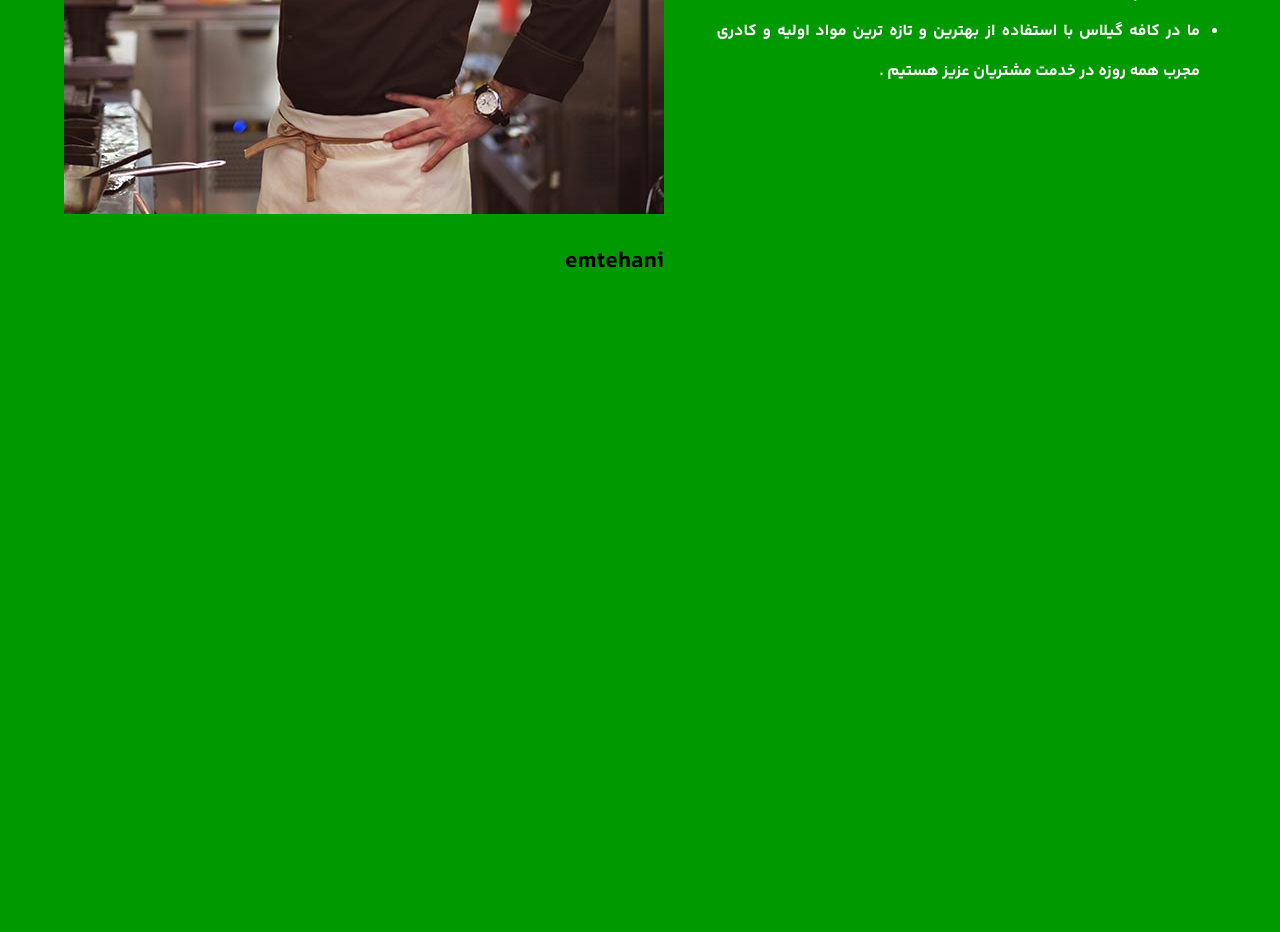
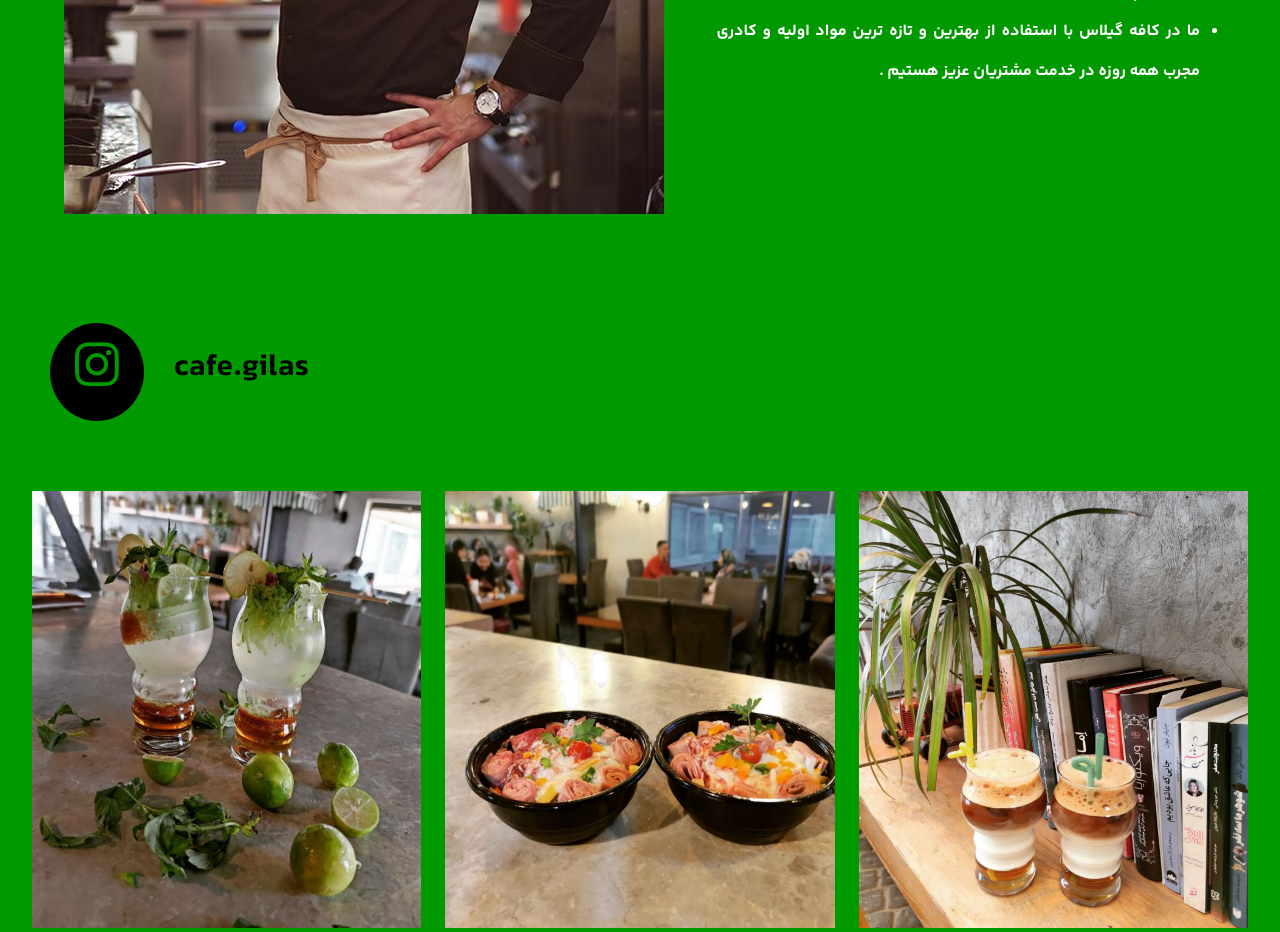
Before and after one commit to alighahtarani/cafe, a plain HTML site: page cafegilas.html in a window 1280 px wide. Shown: the part 1232-2164 px from the top of the page. Before the commit the page ends 1532 px from the top, so only its background shows below. Drawn offline with Linux system fonts and the light colour scheme.

Commit message:
cafe gilas

```diff
--- a/cafegilas.html
+++ b/cafegilas.html
@@ -72,9 +72,8 @@
 
 <img src="./images/chef-1.jpg" alt="" >
 
-<h1>emtehani
 
-</h1>
+
 
     </div>
 
@@ -87,7 +86,36 @@
 
 
   </section>
+  <section class="instagram">
+  <h2 class="instagram--page">
 
+    <i class="fa-brands fa-instagram"></i>
+
+  </h2>
+  <h2 class="instagram--name">cafe.gilas</h2>
+</section>
+<sectin class="foods">
+
+<img src="./images/main/1.jpg" alt="" class="food--img">
+<img src="./images/main/2.jpg" alt="" class="food--img">
+<img src="./images/main/3.jpg" alt="" class="food--img">
+<img src="./images/main/4.jpg" alt="" class="food--img">
+<img src="./images/main/5.jpg" alt="" class="food--img">
+<img src="./images/main/6.jpg" alt="" class="food--img">
+<img src="./images/main/7.jpg" alt="" class="food--img">
+<img src="./images/main/8.jpg" alt="" class="food--img">
+<img src="./images/main/9.jpg" alt="" class="food--img">
+
+
+
+
+
+
+
+
+
+
+</sectin>
 
 </body>
 
--- a/style.css
+++ b/style.css
@@ -187,3 +187,48 @@ color: white;
 
 
 }
+.foods{
+display: flex;
+width: 95%;
+justify-content: space-between;
+align-items: center;
+flex-wrap: wrap;
+  margin: auto;
+}
+.food--img{
+width: 32%;
+height: 437px;
+margin-bottom: 20px;
+
+
+}
+
+.instagram{
+
+display: flex;
+direction: ltr;
+
+
+}
+
+
+
+.instagram--page{
+
+float: left;
+margin-top: 100px;
+margin-left: 50px;
+margin-bottom: 70px;
+font-size: 50px;
+color: #009900;
+background-color: #000000;
+padding: 10px 25px;
+border-radius: 50%;
+}
+.instagram--name{
+
+margin-top: 120px;
+margin-left: 30px;
+font-size: 32px;
+
+}
```
Also changed, not shown: images/main/1.jpg (added), images/main/2.jpg (added), images/main/3.jpg (added), images/main/4.jpg (added), images/main/5.jpg (added), images/main/6.jpg (added), images/main/7.jpg (added), images/main/8.jpg (added), images/main/9.jpg (added).
